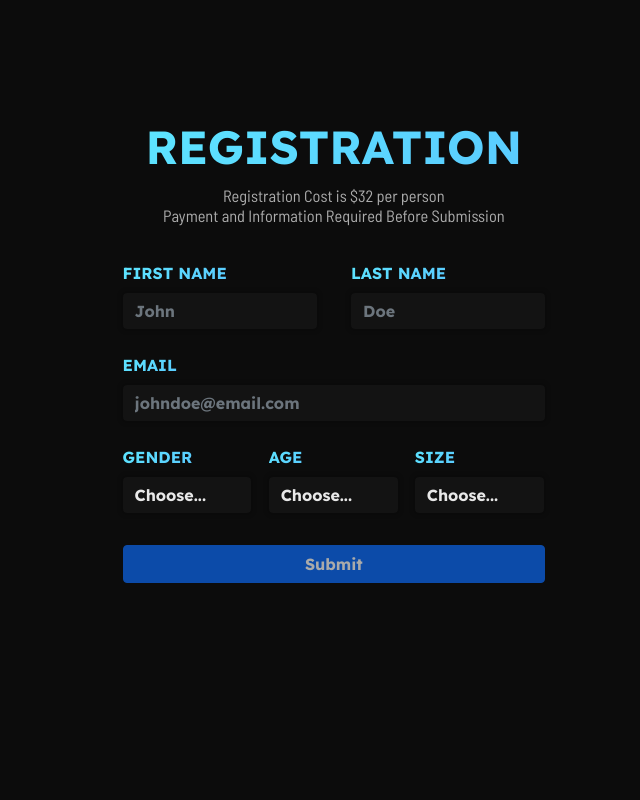
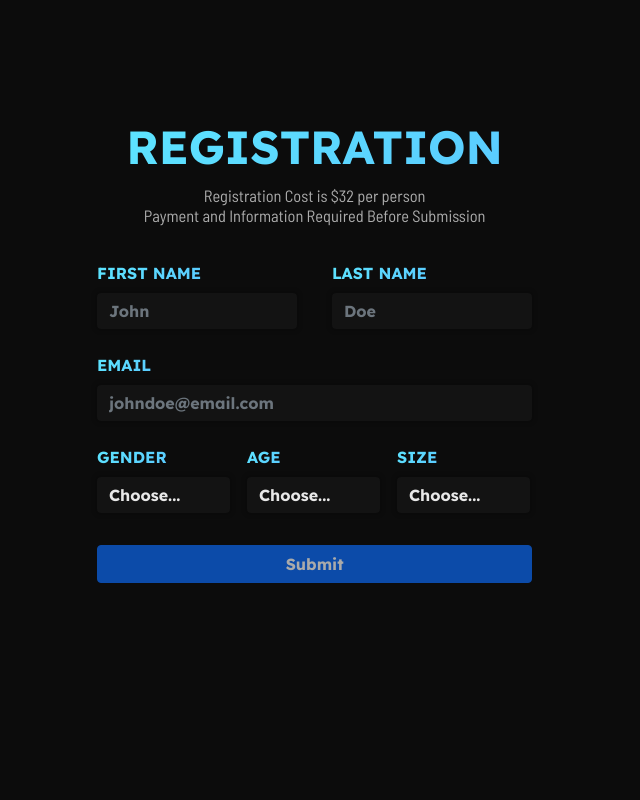
Before and after one commit to siyachoudhary/rfw-5k-2023, a React (Create React App) app: page /#/ in a window 1280 px wide. Shown: the part 3240-4040 px from the top of the page, without its empty margins (31-671 px from the left). Built offline with nearby package versions, Linux system fonts and the light colour scheme; no server answers; the database is empty.

Commit message:
Form section alignment fix

```diff
--- a/src/pages/Registration.css
+++ b/src/pages/Registration.css
@@ -93,7 +93,7 @@ label {
 
 .formSection {
     width: 50%;
-    margin-left: 2vw;
+    /* margin-left: 2vw; */
 }
 
 .paymentSection {
```
